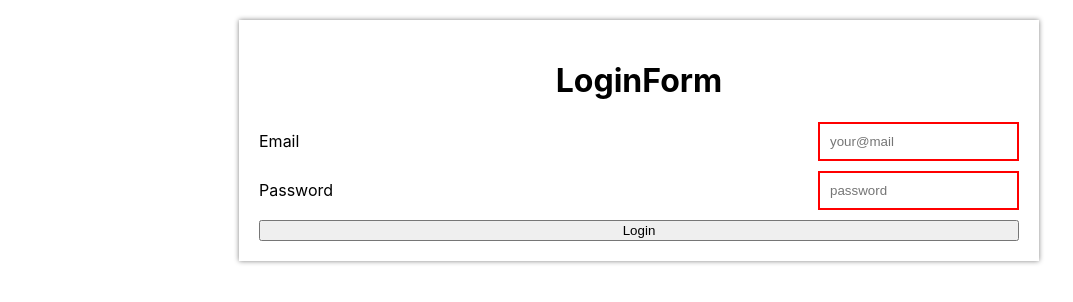
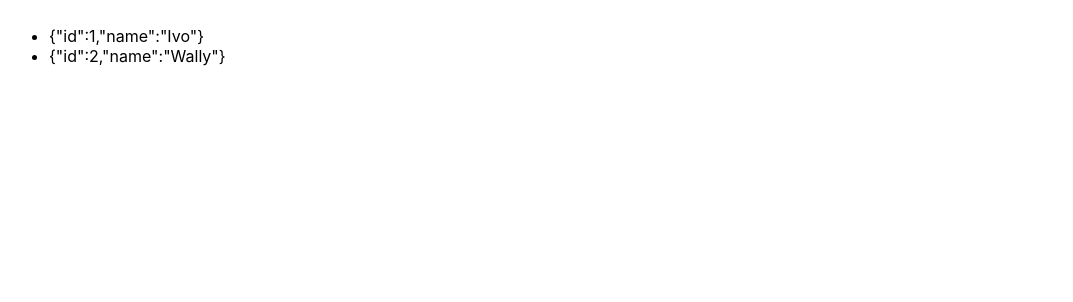
Before and after one commit to Termins55/react-app, a React (Create React App) app: page / in a window 1280 px wide. Shown: the top 302 px of the page, without its empty margins (1-1074 px from the left). Built offline with nearby package versions, Linux system fonts and the light colour scheme.

Commit message:
UsersLoader base

```diff
--- a/src/App.js
+++ b/src/App.js
@@ -1,7 +1,7 @@
-import LoginForm from "./components/LoginForm";
+import UsersLoader from "./components/UsersLoader";
 
 function App() {
-  return <LoginForm />;
+  return <UsersLoader />;
 }
 
 export default App;
--- /dev/null
+++ b/src/components/UsersLoader/index.jsx
@@ -0,0 +1,34 @@
+import { Component } from "react";
+
+class UsersLoader extends Component {
+  constructor(props) {
+    super(props);
+
+    this.state = {
+      users: [
+        { id: 1, name: "Ivo" },
+        { id: 2, name: "Wally" },
+      ],
+      isFetching: false,
+      error: null,
+      currentPage: 1,
+    };
+  }
+  render() {
+    const { users, isFetching, error } = this.state;
+    return (
+      <>
+        {error && <div>!!!ERROR!!!</div>}
+        {isFetching && <div>Loading. Please waite...</div>}
+        {!error && !isFetching && (
+          <ul>
+            {users.map((u) => (
+              <li key={u.id}>{JSON.stringify(u)}</li>
+            ))}
+          </ul>
+        )}
+      </>
+    );
+  }
+}
+export default UsersLoader;
```
